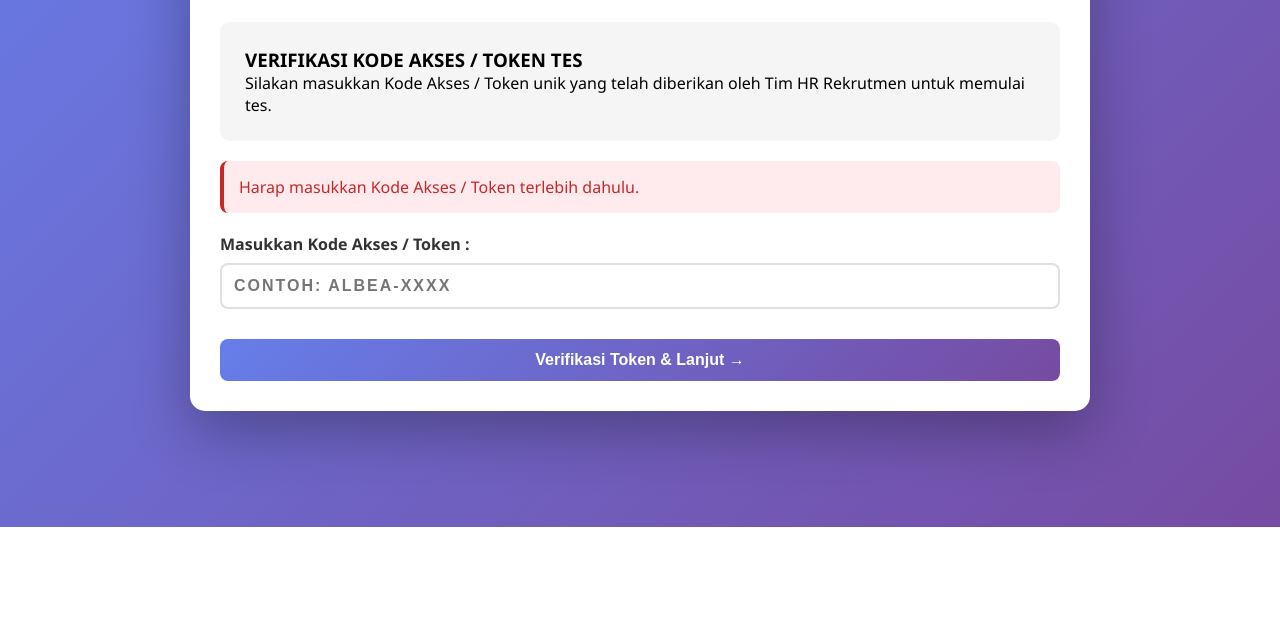
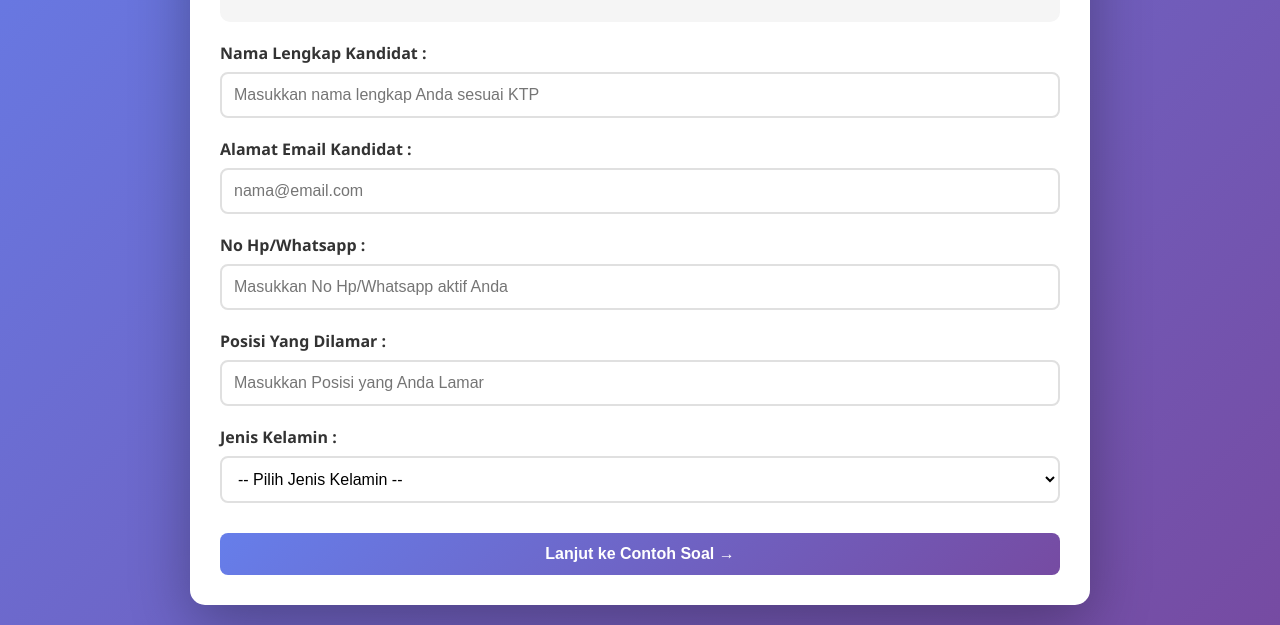
Before and after one commit to Fiscall/DISC-Assessment-AlbeaIndonesia, a plain HTML site: page index.html in a window 1280 px wide. Both pictures are taken after a click on the button "Verifikasi Token & Lanjut →". Shown: the part 273-898 px from the top of the page. Before the commit the page ends 800 px from the top, so only its background shows below. Drawn offline with nearby package versions, Linux system fonts and the light colour scheme.

Commit message:
Update index.html

```diff
--- a/index.html
+++ b/index.html
@@ -375,13 +375,14 @@
                 <div class="disc-description">
                     <h3>VERIFIKASI KODE AKSES / TOKEN TES</h3>
                     <p>Silakan masukkan Kode Akses / Token unik yang telah diberikan oleh Tim HR Rekrutmen untuk memulai tes.</p>
+                    <p style="color: #c62828; font-weight: 600; margin-top: 8px;">⚠️ [MODE TESTING]: Validasi token saat ini DI-NONAKTIFKAN. Anda dapat langsung mengklik tombol di bawah ini (meskipun token dikosongkan) untuk melihat soal.</p>
                 </div>
 
                 <div id="tokenAlert"></div>
 
                 <div class="form-group">
                     <label for="tokenInput">Masukkan Kode Akses / Token :</label>
-                    <input type="text" id="tokenInput" placeholder="Contoh: ALBEA-XXXX" required style="text-transform: uppercase; font-weight: 700; letter-spacing: 2px;" autocomplete="off">
+                    <input type="text" id="tokenInput" placeholder="Contoh: ALBEA-XXXX (Boleh dikosongkan saat testing)" style="text-transform: uppercase; font-weight: 700; letter-spacing: 2px;" autocomplete="off">
                 </div>
 
                 <div class="button-group">
@@ -556,6 +557,9 @@
         const GOOGLE_SHEETS_SCRIPT_URL = "PASANG_URL_WEB_APP_GOOGLE_SCRIPT_DI_SINI"; // Tempelkan URL Web App dari Google Script
         const ENABLE_EXCEL_DOWNLOAD = true;
         const MAX_TAB_SWITCH_ALLOWED = 3; // Batas maksimal pindah tab sebelum otomatis submitted
+
+        // 🟢 SAKELAR BYPASS VALIDASI TOKEN (Ubah ke false jika ingin mengaktifkan kembali validasi token di production)
+        const BYPASS_TOKEN_VALIDATION = true;
         // =========================================================================
 
         const questions = [
@@ -679,6 +683,14 @@
             const tokenInput = document.getElementById('tokenInput').value.trim();
             const alertDiv = document.getElementById('tokenAlert');
             const btn = document.getElementById('verifyTokenBtn');
+
+            // 🟢 JIKA MODE BYPASS AKTIF (TESTING MODE), LANGSUNG PINTAS KE DATA DIRI
+            if (BYPASS_TOKEN_VALIDATION) {
+                activeToken = tokenInput || "TEST-TOKEN-BYPASS";
+                document.getElementById('tokenScreen').classList.add('hidden');
+                document.getElementById('introScreen').classList.remove('hidden');
+                return;
+            }
 
             if (!tokenInput) {
                 alertDiv.innerHTML = '<div class="alert alert-error">Harap masukkan Kode Akses / Token terlebih dahulu.</div>';
```
